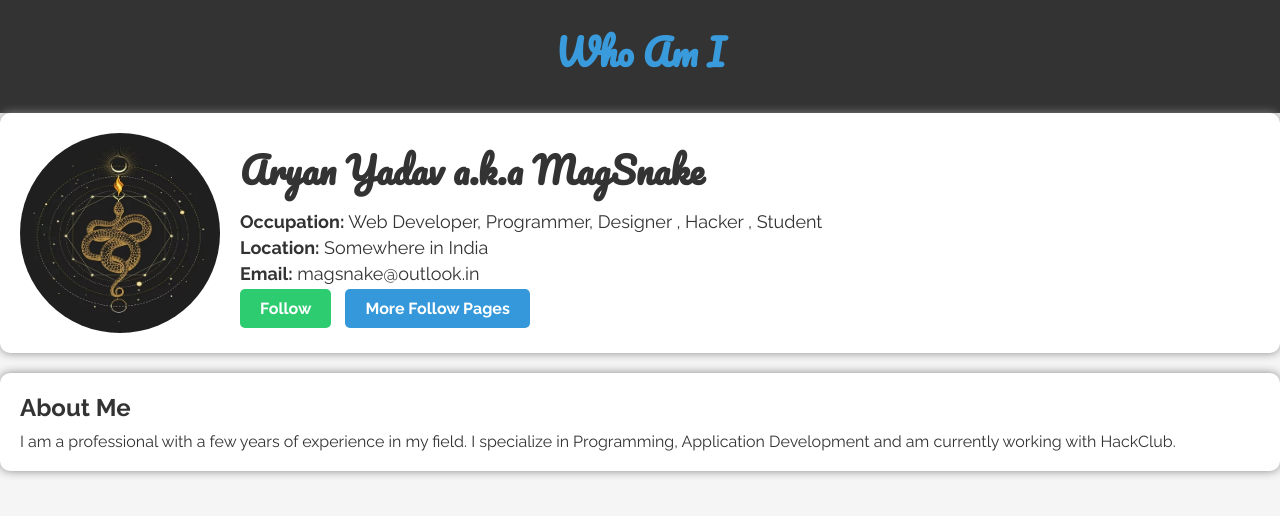
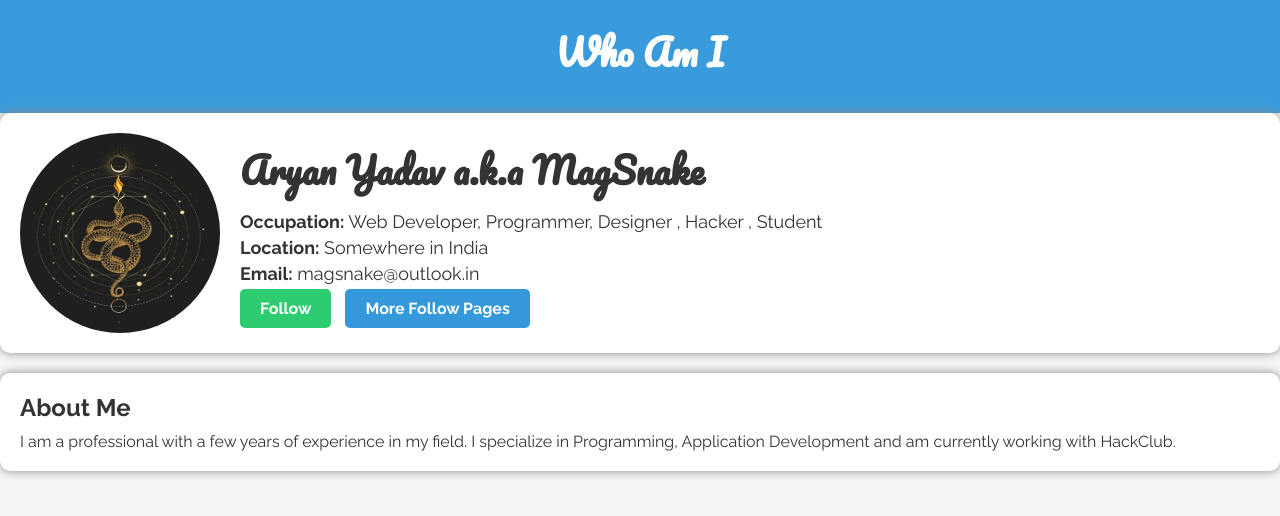
Before and after one commit to aryan9190/aryan9190.github.io, a plain HTML site: page index.html in a window 1280 px wide. Drawn offline with Linux system fonts and the light colour scheme.

Commit message:
Update index.html

```diff
--- a/index.html
+++ b/index.html
@@ -20,8 +20,8 @@
         }
 
         header {
-            background-color: #333;
-            color: #3A9BDC;
+            background-color: #3A9BDC;
+            color: #fff;
             text-align: center;
             padding: 20px;
             font-family: "Pacifico", cursive;
```
